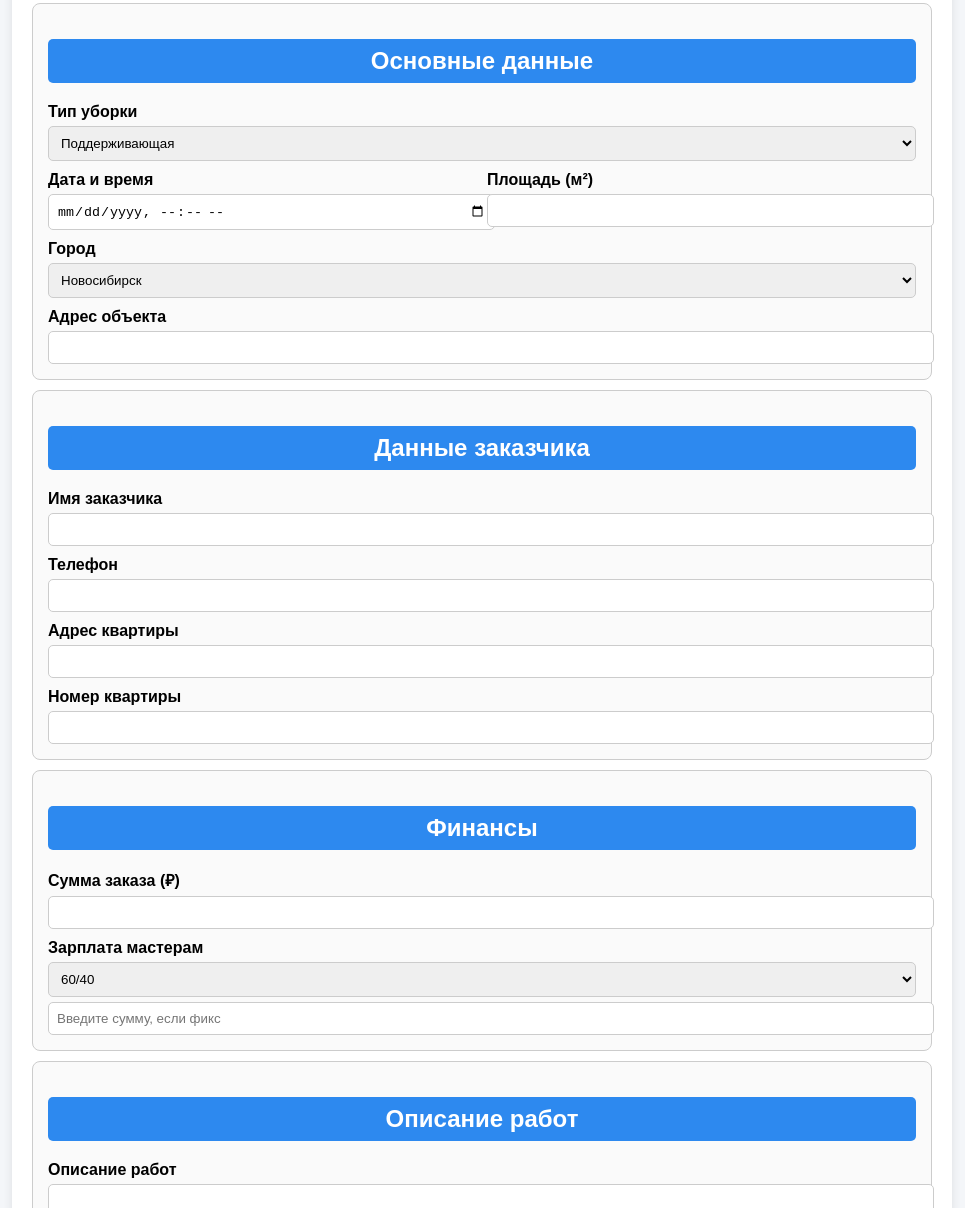
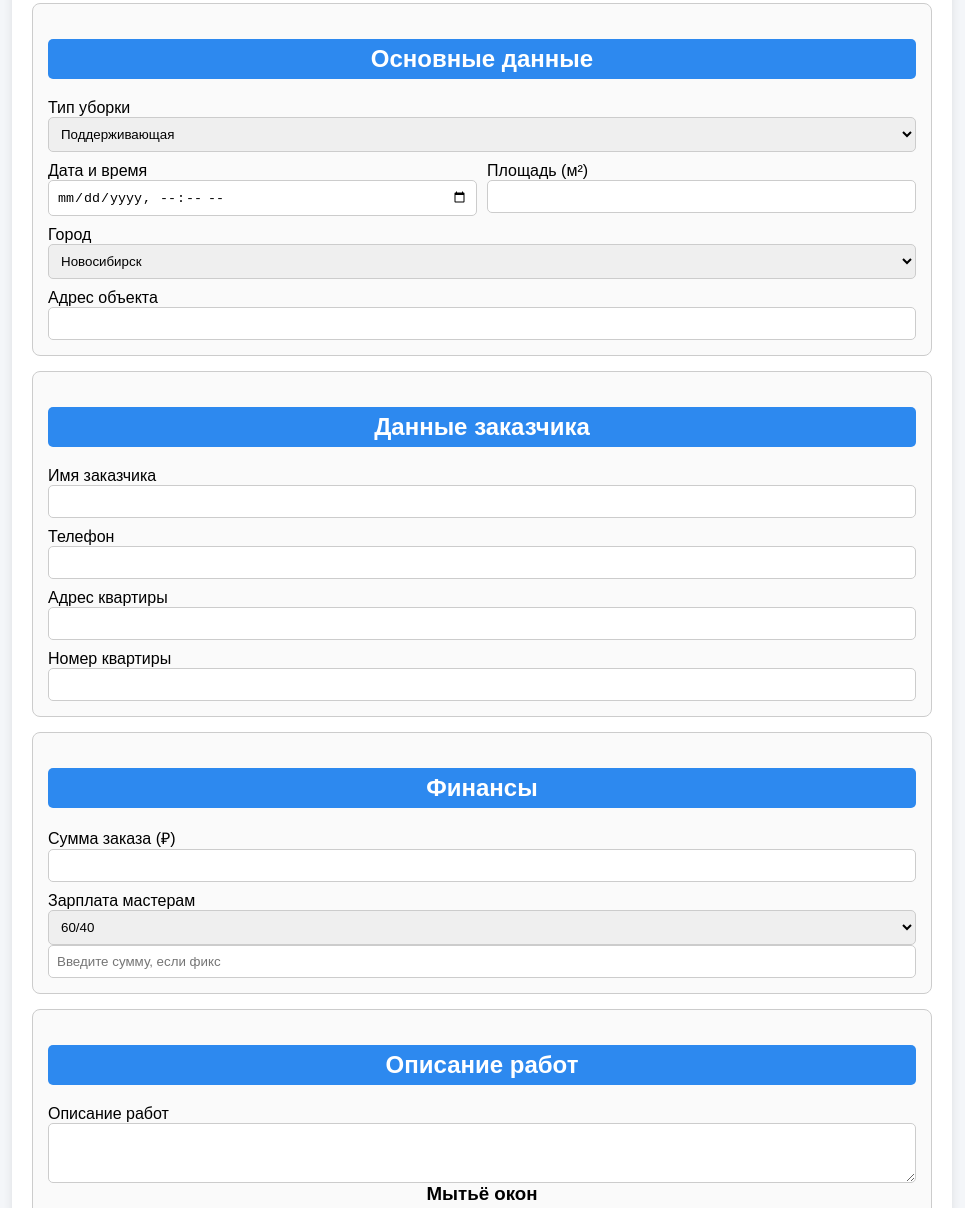
Before and after one commit to myclean-dotcom/cleaning-order-generator, a plain HTML site: page index.html in a window 1280 px wide. Shown: the part 104-1312 px from the top of the page, without its empty margins (158-1123 px from the left). Drawn offline with Linux system fonts and the light colour scheme.

Commit message:
Update index.html

```diff
--- a/index.html
+++ b/index.html
@@ -6,18 +6,18 @@
 <style>
 body { font-family: Arial, sans-serif; background:#f4f6f9; padding:20px; }
 .container { max-width:900px; margin:auto; background:#fff; padding:20px; border-radius:12px; box-shadow:0 0 10px rgba(0,0,0,0.1);}
-h1, h2 { text-align:center; margin-top:0; }
-h2 { background:#2d89ef; color:#fff; padding:8px; border-radius:5px; margin-top:20px; }
-label { display:block; margin-top:10px; font-weight:bold; }
-input, select, textarea { width:100%; padding:8px; margin-top:5px; border-radius:5px; border:1px solid #ccc; }
+h1,h2,h3 { margin-top:0; text-align:center; }
+h2 { background:#2d89ef; color:#fff; padding:6px; border-radius:5px; margin-top:20px; }
+.section { border:1px solid #ccc; padding:15px; border-radius:8px; margin-top:15px; background:#fafafa;}
+.label-input { display:flex; flex-direction:column; margin-top:10px; }
+input, select, textarea { padding:8px; border-radius:5px; border:1px solid #ccc; width:100%; box-sizing:border-box; }
 textarea { min-height:60px; }
+.inline { display:flex; gap:10px; }
+.inline > div { flex:1; display:flex; flex-direction:column; }
 .checkbox-group { display:flex; flex-direction:column; margin-top:5px; }
-.checkbox-group label { font-weight:normal; margin-top:3px; }
-.inline { display:flex; gap:10px; }
-.inline > div { flex:1; }
+.checkbox-group label { display:flex; flex-direction:column-reverse; font-weight:normal; margin-top:5px; }
 button { margin-top:20px; padding:12px; font-size:16px; cursor:pointer; border:none; background:#2d89ef; color:#fff; border-radius:8px; width:100%; }
 .result { margin-top:20px; background:#f1f1f1; padding:15px; border-radius:8px; white-space:pre-wrap; }
-.section { border:1px solid #ccc; padding:15px; border-radius:8px; margin-top:10px; background:#fafafa;}
 </style>
 </head>
 <body>
@@ -28,6 +28,7 @@ button { margin-top:20px; padding:12px; font-size:16px; cursor:pointer; border:n
 <!-- Основные данные -->
 <div class="section">
 <h2>Основные данные</h2>
+<div class="label-input">
 <label>Тип уборки</label>
 <select id="type">
   <option>Поддерживающая</option>
@@ -35,46 +36,46 @@ button { margin-top:20px; padding:12px; font-size:16px; cursor:pointer; border:n
   <option>После ремонта</option>
   <option>Химчистка</option>
 </select>
+</div>
 
 <div class="inline">
-  <div>
+  <div class="label-input">
     <label>Дата и время</label>
     <input type="datetime-local" id="datetime">
   </div>
-  <div>
+  <div class="label-input">
     <label>Площадь (м²)</label>
     <input type="number" id="area">
   </div>
 </div>
 
+<div class="label-input">
 <label>Город</label>
 <select id="city">
   <option>Новосибирск</option>
 </select>
+</div>
 
+<div class="label-input">
 <label>Адрес объекта</label>
 <input id="address">
+</div>
 </div>
 
 <!-- Данные заказчика -->
 <div class="section">
 <h2>Данные заказчика</h2>
-<label>Имя заказчика</label>
-<input id="customerName">
-<label>Телефон</label>
-<input id="customerPhone">
-<label>Адрес квартиры</label>
-<input id="customerAddress">
-<label>Номер квартиры</label>
-<input id="customerFlat">
+<div class="label-input"><label>Имя заказчика</label><input id="customerName"></div>
+<div class="label-input"><label>Телефон</label><input id="customerPhone"></div>
+<div class="label-input"><label>Адрес квартиры</label><input id="customerAddress"></div>
+<div class="label-input"><label>Номер квартиры</label><input id="customerFlat"></div>
 </div>
 
 <!-- Финансы -->
 <div class="section">
 <h2>Финансы</h2>
-<label>Сумма заказа (₽)</label>
-<input type="number" id="total">
-<label>Зарплата мастерам</label>
+<div class="label-input"><label>Сумма заказа (₽)</label><input type="number" id="total"></div>
+<div class="label-input"><label>Зарплата мастерам</label>
 <select id="masterPayType" onchange="calculateMasterPay()">
   <option value="60">60/40</option>
   <option value="70">70/30</option>
@@ -82,12 +83,12 @@ button { margin-top:20px; padding:12px; font-size:16px; cursor:pointer; border:n
 </select>
 <input type="number" id="masterPay" placeholder="Введите сумму, если фикс">
 </div>
+</div>
 
 <!-- Описание работ -->
 <div class="section">
 <h2>Описание работ</h2>
-<label>Описание работ</label>
-<textarea id="works"></textarea>
+<div class="label-input"><label>Описание работ</label><textarea id="works"></textarea></div>
 
 <h3>Мытьё окон</h3>
 <div class="checkbox-group">
@@ -152,34 +153,30 @@ button { margin-top:20px; padding:12px; font-size:16px; cursor:pointer; border:n
   <label><input type="checkbox" id="constructionCleaner"> Средство для удаления строительных загрязнений</label>
   <label><input type="checkbox" id="antiscotch"> Антискотч</label>
 </div>
-<label>Дополнительные пожелания</label>
-<textarea id="extra"></textarea>
+<div class="label-input"><label>Дополнительные пожелания</label><textarea id="extra"></textarea></div>
 </div>
 
 <button onclick="send()">📨 Отправить заявку в Telegram</button>
 <div id="out" class="result"></div>
-</div>
 
 <script>
 function calculateMasterPay() {
-  const total = parseFloat(document.getElementById('total').value) || 0;
+  const total = parseFloat(document.getElementById('total').value)||0;
   const type = document.getElementById('masterPayType').value;
   const masterInput = document.getElementById('masterPay');
-  if(type==='60') masterInput.value = Math.round(total*0.6);
-  else if(type==='70') masterInput.value = Math.round(total*0.7);
-  else masterInput.value = '';
+  if(type==='60') masterInput.value=Math.round(total*0.6);
+  else if(type==='70') masterInput.value=Math.round(total*0.7);
+  else masterInput.value='';
 }
 
-function generateOrderId() {
-  return 'CLN-' + Date.now().toString().slice(-6);
-}
+function generateOrderId() { return 'CLN-'+Date.now().toString().slice(-6); }
 
 function send() {
   const orderId = generateOrderId();
   calculateMasterPay();
 
   const checkboxes = Array.from(document.querySelectorAll('.checkbox-group input[type=checkbox]:checked'))
-    .map(c => c.parentNode.innerText).join(', ');
+      .map(c => c.parentNode.innerText).join(', ');
 
   const text =
 `🧹 ЗАЯВКА №${orderId}
@@ -187,7 +184,7 @@ function send() {
 Тип уборки: ${document.getElementById('type').value}
 Дата/Время: ${document.getElementById('datetime').value}
 Город: ${document.getElementById('city').value}
-Адрес: ${document.getElementById('address').value}
+Адрес объекта: ${document.getElementById('address').value}
 Имя заказчика: ${document.getElementById('customerName').value}
 Телефон: ${document.getElementById('customerPhone').value}
 Адрес квартиры: ${document.getElementById('customerAddress').value}
@@ -202,9 +199,8 @@ function send() {
 
 📷 Фото прикреплены менеджером в чате
 `;
-
   document.getElementById('out').innerText = text;
-  window.open('https://t.me/share/url?text=' + encodeURIComponent(text));
+  window.open('https://t.me/share/url?text='+encodeURIComponent(text));
 }
 </script>
 
```
